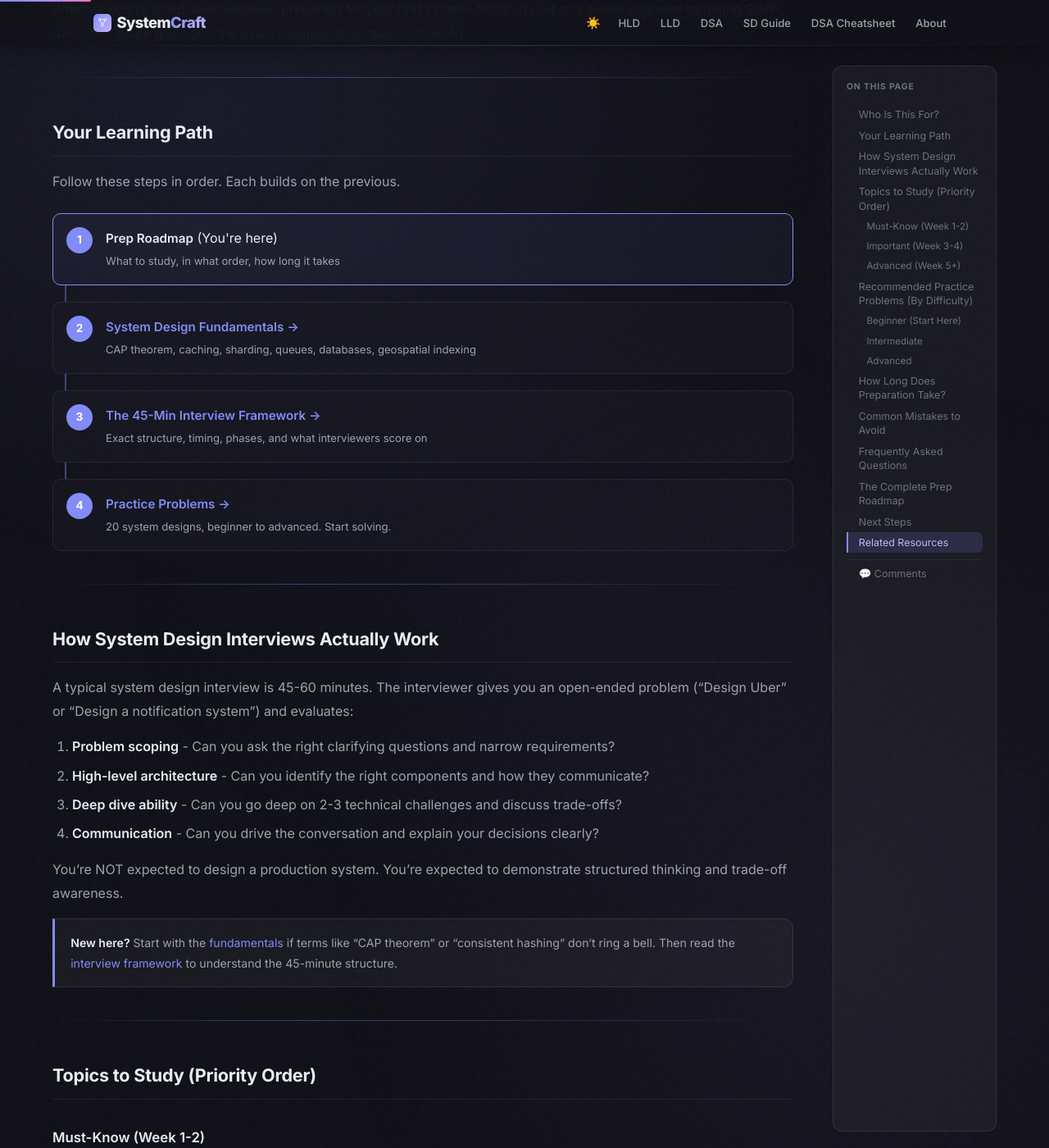
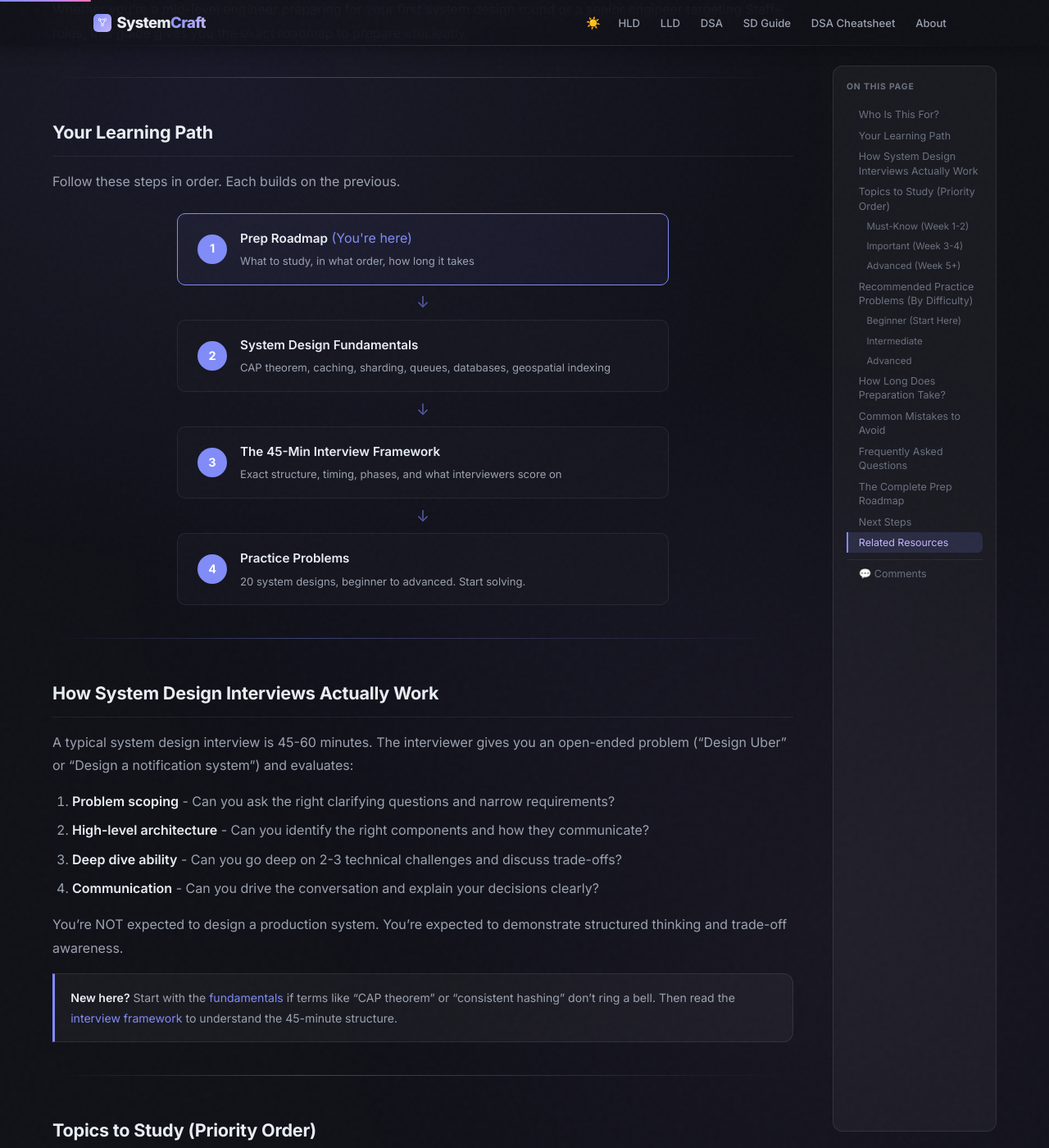
Before and after one commit to iluzn/HLD-Designs, a Jekyll site: the page built from pages/system-design-interview-guide.md, in a window 1280 px wide and 1400 px high, scrolled down 471 px. Shown: the whole window at 82% size. Built offline with Jekyll 4.4.1, drawn with Linux system fonts in a browser that asks for light colours; nearby versions of some CDN libraries; comment, search, counter and statistics services are not loaded.

Commit message:
learning path: center steps, add ↓ arrows between, make tiles clickable (whole card links)

```diff
--- a/pages/system-design-interview-guide.md
+++ b/pages/system-design-interview-guide.md
@@ -22,49 +22,48 @@
 Follow these steps in order. Each builds on the previous.
 
 <div class="learning-path">
-<div class="path-step current">
+<a class="path-step current" href="/system-design-interview-guide">
 <div class="step-number">1</div>
 <div class="step-content">
 <strong>Prep Roadmap</strong> (You're here)
 <p>What to study, in what order, how long it takes</p>
 </div>
-</div>
-<div class="path-connector"></div>
-<div class="path-step">
+</a>
+<div class="path-connector">↓</div>
+<a class="path-step" href="/concepts">
 <div class="step-number">2</div>
 <div class="step-content">
-<strong><a href="/concepts">System Design Fundamentals →</a></strong>
+<strong>System Design Fundamentals</strong>
 <p>CAP theorem, caching, sharding, queues, databases, geospatial indexing</p>
 </div>
-</div>
-<div class="path-connector"></div>
-<div class="path-step">
+</a>
+<div class="path-connector">↓</div>
+<a class="path-step" href="/approach">
 <div class="step-number">3</div>
 <div class="step-content">
-<strong><a href="/approach">The 45-Min Interview Framework →</a></strong>
+<strong>The 45-Min Interview Framework</strong>
 <p>Exact structure, timing, phases, and what interviewers score on</p>
 </div>
-</div>
-<div class="path-connector"></div>
-<div class="path-step">
+</a>
+<div class="path-connector">↓</div>
+<a class="path-step" href="/hld">
 <div class="step-number">4</div>
 <div class="step-content">
-<strong><a href="/hld">Practice Problems →</a></strong>
+<strong>Practice Problems</strong>
 <p>20 system designs, beginner to advanced. Start solving.</p>
 </div>
-</div>
+</a>
 </div>
 
 <style>
-.learning-path { margin: 1.5rem 0 2rem; }
-.path-step { display: flex; align-items: flex-start; gap: 1rem; padding: 1rem; border-radius: 10px; border: 1px solid var(--border); background: var(--bg-card, rgba(25,25,35,0.6)); }
+.learning-path { margin: 1.5rem 0 2rem; display: flex; flex-direction: column; align-items: center; }
+.path-step { display: flex; align-items: center; gap: 1rem; padding: 1rem 1.5rem; border-radius: 10px; border: 1px solid var(--border); background: var(--bg-card, rgba(25,25,35,0.6)); width: 100%; max-width: 600px; text-decoration: none; color: var(--text); transition: border-color 0.2s, transform 0.2s; cursor: pointer; }
+.path-step:hover { border-color: var(--accent); transform: translateY(-2px); }
 .path-step.current { border-color: var(--accent); background: rgba(129,140,248,0.06); }
-.step-number { width: 32px; height: 32px; border-radius: 50%; background: var(--accent); color: #fff; display: flex; align-items: center; justify-content: center; font-weight: 700; font-size: 0.85rem; flex-shrink: 0; }
-.step-content strong { font-size: 0.95rem; }
+.step-number { width: 36px; height: 36px; border-radius: 50%; background: var(--accent); color: #fff; display: flex; align-items: center; justify-content: center; font-weight: 700; font-size: 0.9rem; flex-shrink: 0; }
+.step-content strong { font-size: 0.95rem; color: var(--text); }
 .step-content p { font-size: 0.82rem; color: var(--text-muted); margin: 0.2rem 0 0; }
-.step-content a { color: var(--accent); text-decoration: none; }
-.step-content a:hover { text-decoration: underline; }
-.path-connector { width: 2px; height: 20px; background: var(--accent); margin-left: 15px; opacity: 0.4; }
+.path-connector { color: var(--accent); font-size: 1.2rem; margin: 0.3rem 0; opacity: 0.6; }
 </style>
 
 ---
```
